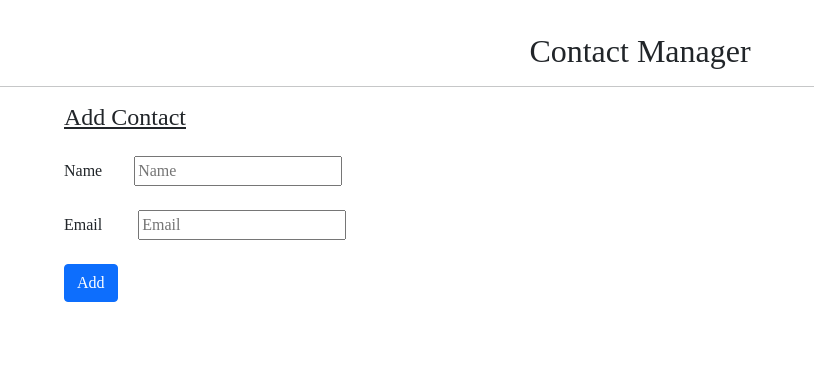
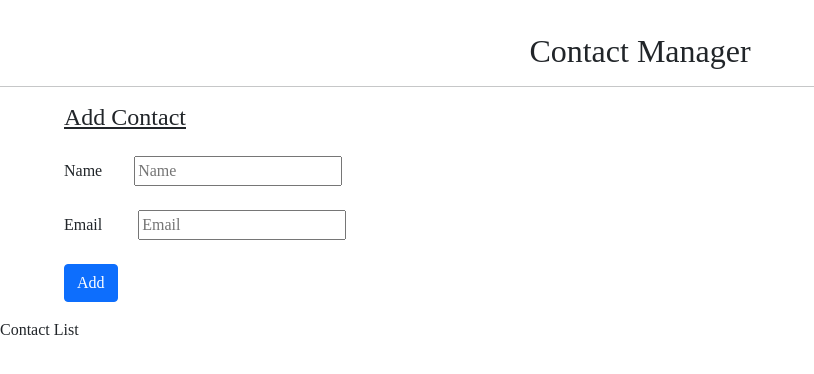
Before and after one commit to Moonijaz/React-js, a React (Vite) app in the folder Contact-manager/: page / in a window 1280 px wide. Shown: the top 374 px of the page, without its empty margins (0-814 px from the left). Built offline with nearby package versions, Linux system fonts and the light colour scheme.

Commit message:
Add contact list file to app.jsx

```diff
--- a/Contact-manager/src/App.jsx
+++ b/Contact-manager/src/App.jsx
@@ -2,7 +2,7 @@
 import React from 'react'
 import Header from "./Components/Header";
 import AddContact from './Components/AddContact';
-
+import Contactlist from './Components/Contactlist';
 
 
 function App() {
@@ -11,7 +11,7 @@ function App() {
     <>
       <Header/>
       <AddContact/>
-
+      <Contactlist/>
     </>
   )
 }
```
